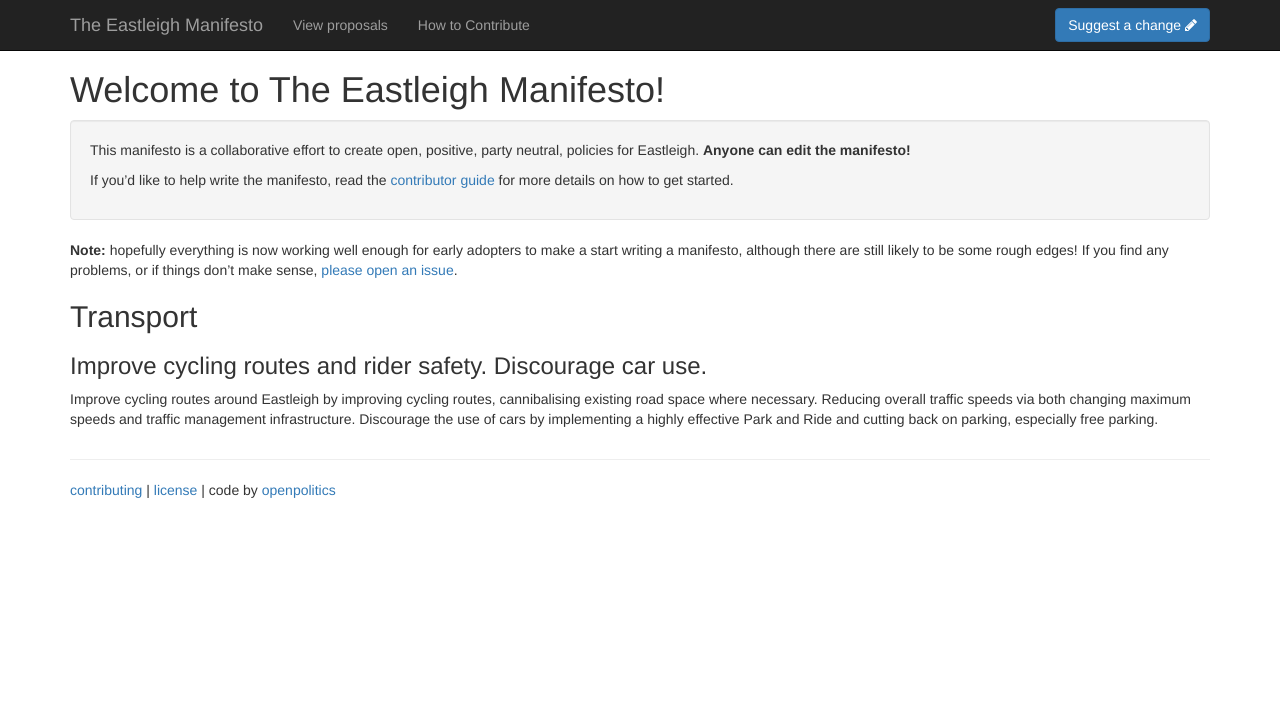
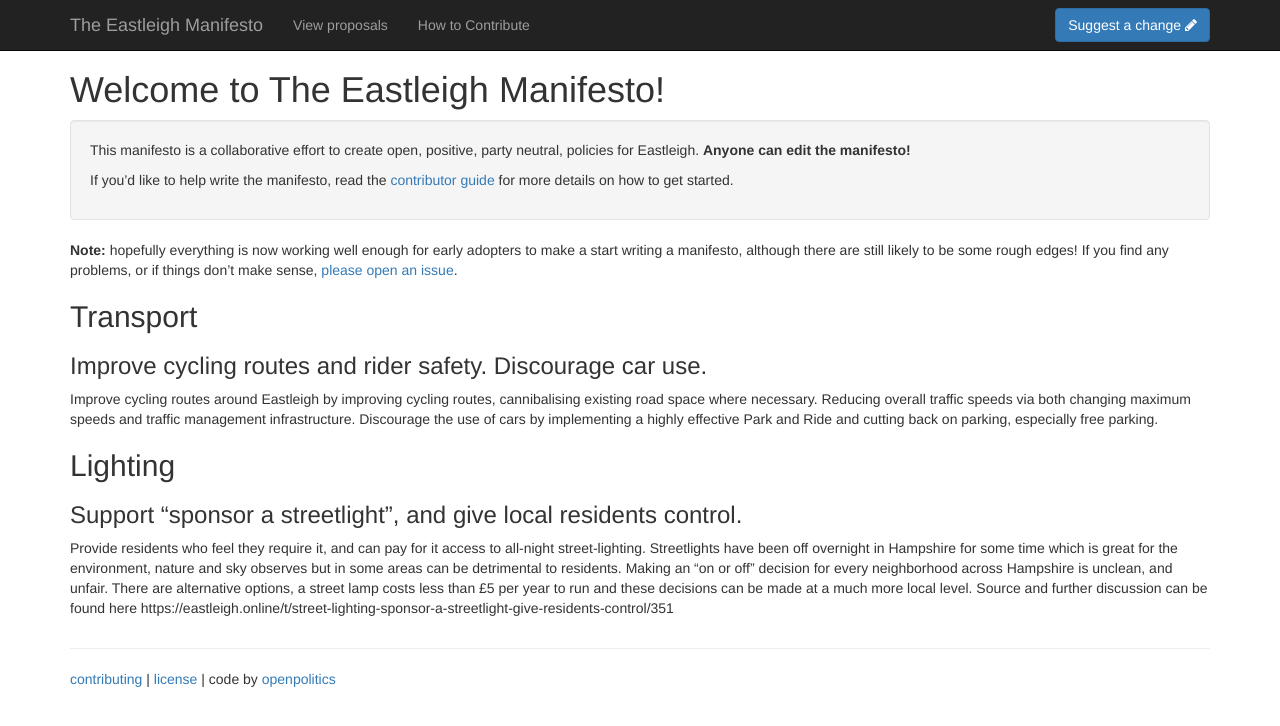
Before and after one commit to OpenEastleigh/eastleigh-manifesto, a Jekyll site: the page built from index.md, in a window 1280 px wide. Shown: the top 726 px of the page. Built offline with Jekyll 4.4.1, drawn with Linux system fonts in a browser that asks for light colours.

Commit message:
Added streetlighting.

```diff
--- a/index.md
+++ b/index.md
@@ -13,8 +13,15 @@ If you'd like to help write the manifesto, read the [contributor guide](contribu
 
 **Note:** hopefully everything is now working well enough for early adopters to make a start writing a manifesto, although there are still likely to be some rough edges! If you find any problems, or if things don't make sense, [please open an issue](https://github.com/OpenEastleighPolitics/eastleigh-manifesto/issues/new?labels=bug).
 
+
 ## Transport
 
 ### Improve cycling routes and rider safety. Discourage car use.
 
 Improve cycling routes around Eastleigh by improving cycling routes, cannibalising existing road space where necessary. Reducing overall traffic speeds via both changing maximum speeds and traffic management infrastructure. Discourage the use of cars by implementing a highly effective Park and Ride and cutting back on parking, especially free parking.
+
+## Lighting
+
+### Support "sponsor a streetlight", and give local residents control.
+
+Provide residents who feel they require it, and can pay for it access to all-night street-lighting.  Streetlights have been off overnight in Hampshire for some time which is great for the environment, nature and sky observes but in some areas can be detrimental to residents.  Making an "on or off" decision for every neighborhood across Hampshire is unclean, and unfair.  There are alternative options, a street lamp costs less than £5 per year to run and these decisions can be made at a much more local level.  Source and further discussion can be found here https://eastleigh.online/t/street-lighting-sponsor-a-streetlight-give-residents-control/351
```
